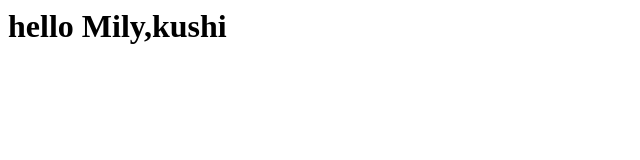
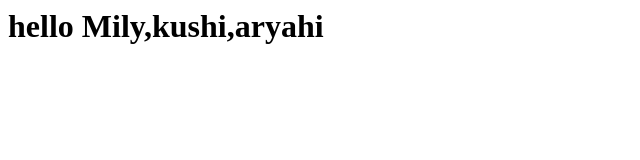
Before and after one commit to Pragna1234/firstproject, a plain HTML site: page index.html in a window 1280 px wide. Shown: the whole page, without its empty margins (0-640 px from the left). Drawn offline with Linux system fonts and the light colour scheme.

Commit message:
added aryahi to file

```diff
--- a/index.html
+++ b/index.html
@@ -1 +1 @@
-<h1> hello Mily,kushi </h1>
+<h1> hello Mily,kushi,aryahi </h1>
```
